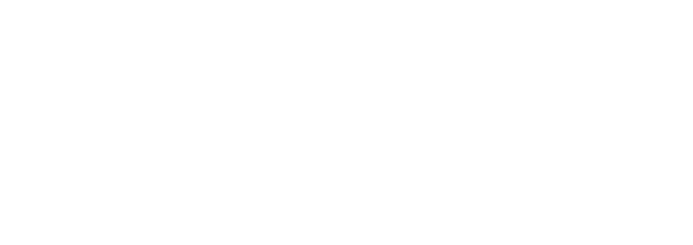
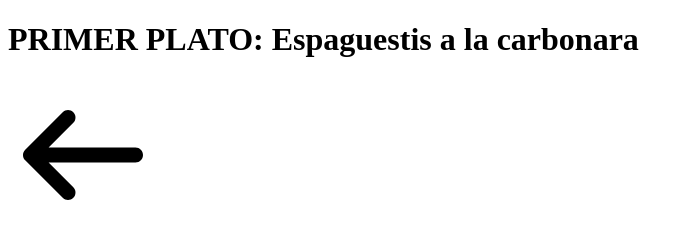
Before and after one commit to DavidInie/IniestaDavid_ASIX1_0373_RA1_A1-mimenusaludable, a plain HTML site: page postre/index.html in a window 1280 px wide. Shown: the whole page, without its empty margins (0-693 px from the left). Drawn offline with Linux system fonts and the light colour scheme.

Commit message:
principal

```diff
--- a/postre/index.html
+++ b/postre/index.html
@@ -0,0 +1,15 @@
+<!DOCTYPE html>
+<html lang="en">
+<head>
+    <meta charset="UTF-8">
+    <meta name="viewport" content="width=device-width, initial-scale=1.0">
+    <title>Primer plato</title>
+    <link rel="icon" href="../img/espaguetis-a-la-carbonara.jpg" type="image/x-icon">
+</head>
+<body>
+    <h1>PRIMER PLATO: Espaguestis a la carbonara</h1>
+    <a href="../index.html">
+        <img src="../img/arrow-left-solid-full.svg" alt="Volver al menú" width="150">
+    </a>
+</body>
+</html>
```
Also changed, not shown: primerplato/index.html (+3 -1 lines), segundoplato/index.html (+15 -0 lines), img/arrow-left-solid-full.svg (added).
